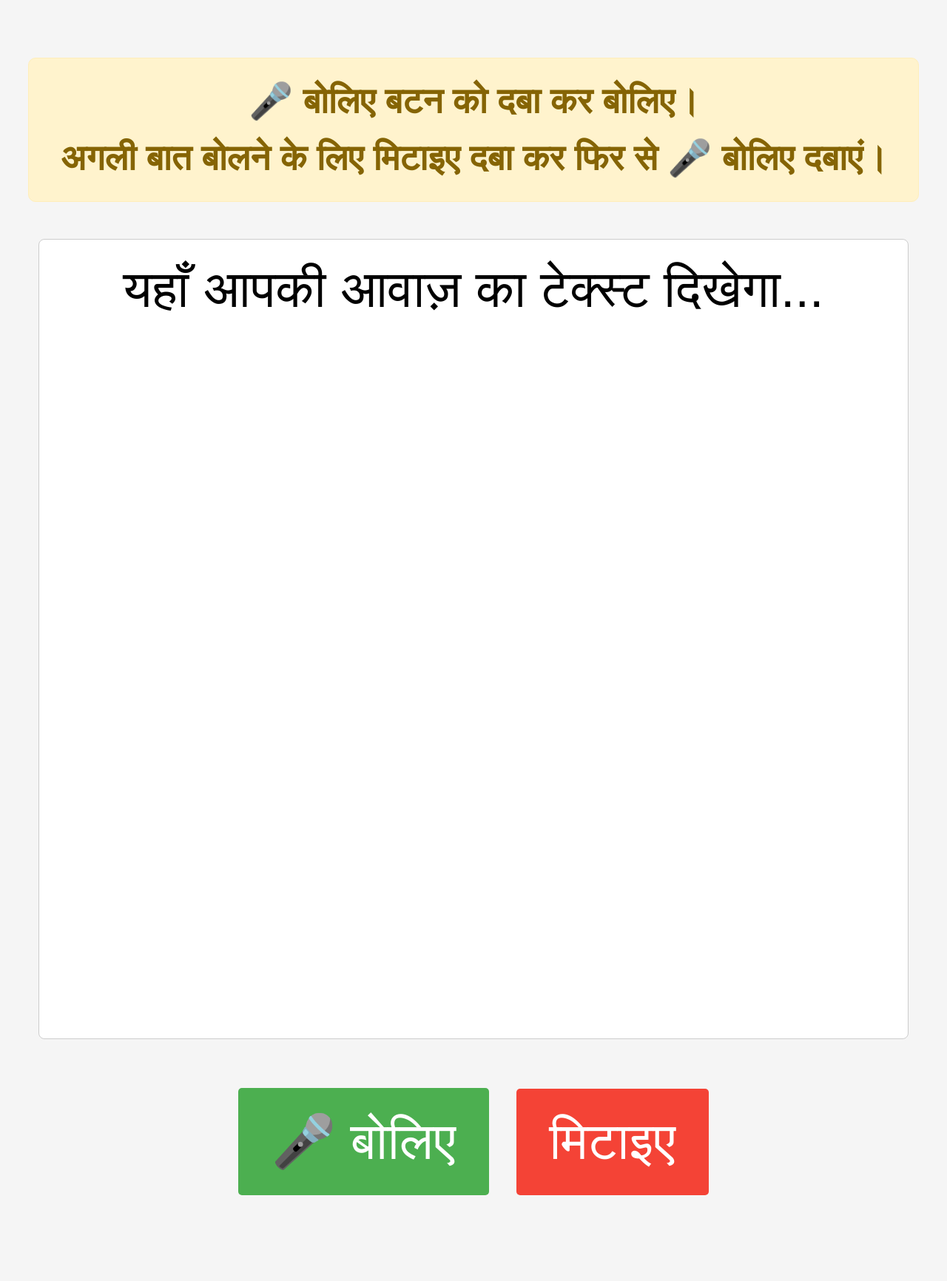
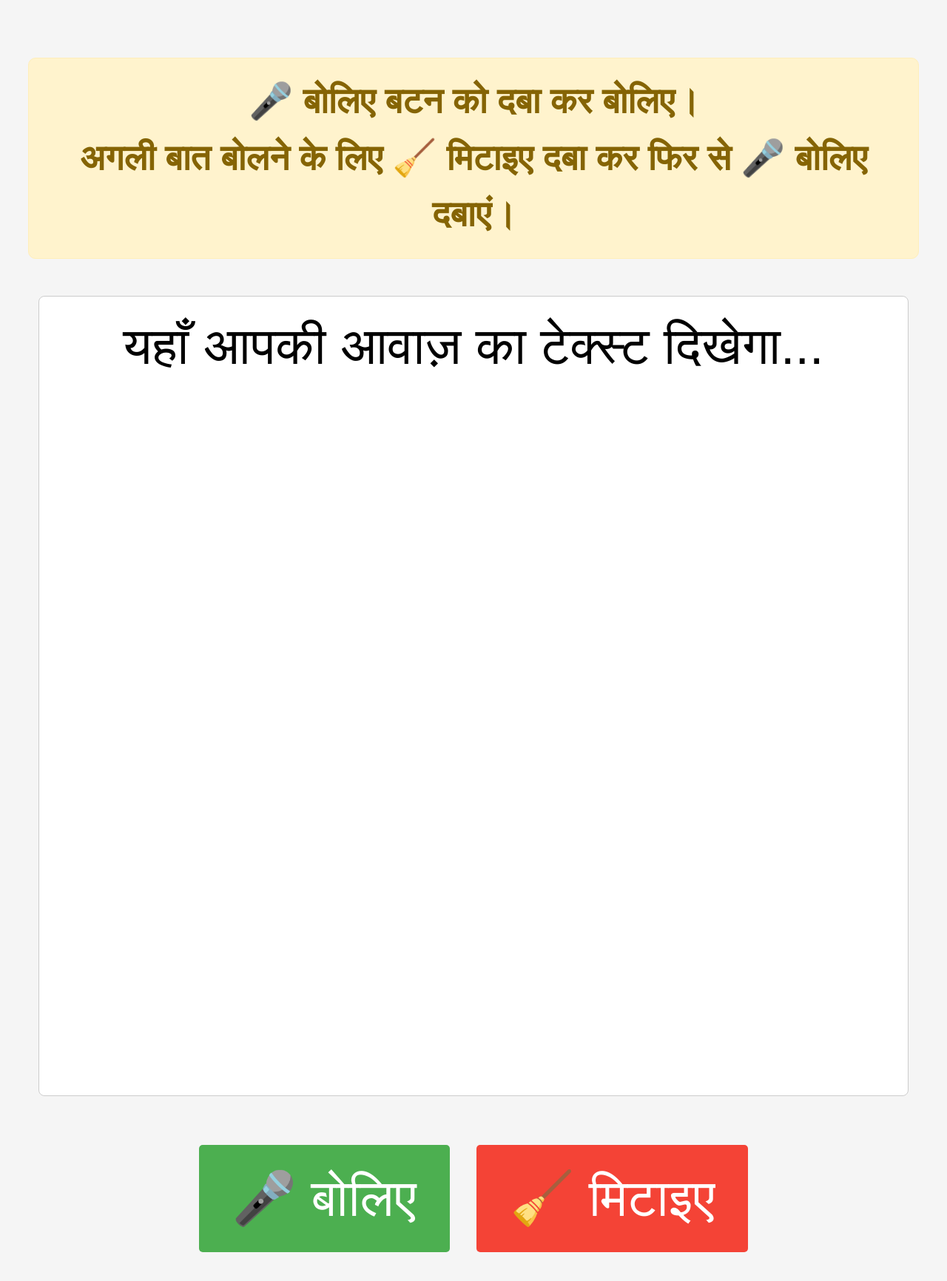
Before and after one commit to kanikamadaan11/hindi-speech-to-text, a plain HTML site: page index.html in a window 1280 px wide. Shown: the whole page at 74% size. Before the commit the page ends 1670 px from the top, so only its background shows below. Drawn offline with Linux system fonts and the light colour scheme.

Commit message:
changedIcon.html

```diff
--- a/index.html
+++ b/index.html
@@ -78,13 +78,13 @@ font-size: 35px;
 
   <h2>
     🎤 बोलिए बटन को दबा कर बोलिए।<br>
-    अगली बात बोलने के लिए <i class="fas fa-times"></i> मिटाइए दबा कर फिर से 🎤 बोलिए दबाएं।
+    अगली बात बोलने के लिए 🧹 मिटाइए दबा कर फिर से 🎤 बोलिए दबाएं।
   </h2>
 
   <div id="output">यहाँ आपकी आवाज़ का टेक्स्ट दिखेगा...</div>
 
   <button id="mic">🎤 बोलिए</button>
-  <button id="erase"><i class="fas fa-times"></i> मिटाइए</button>
+  <button id="erase">🧹 मिटाइए</button>
 
   <script>
     const output = document.getElementById('output');
```
